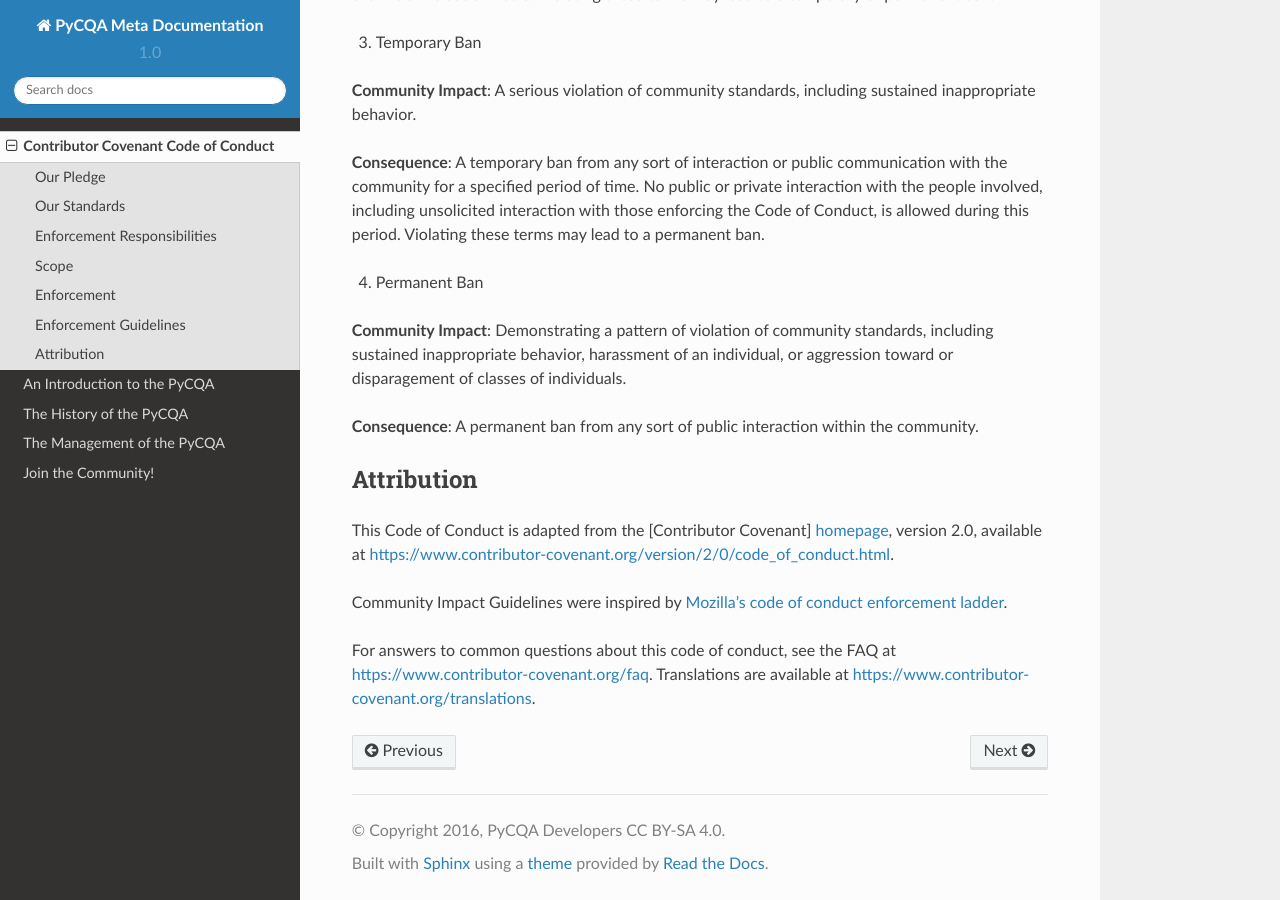
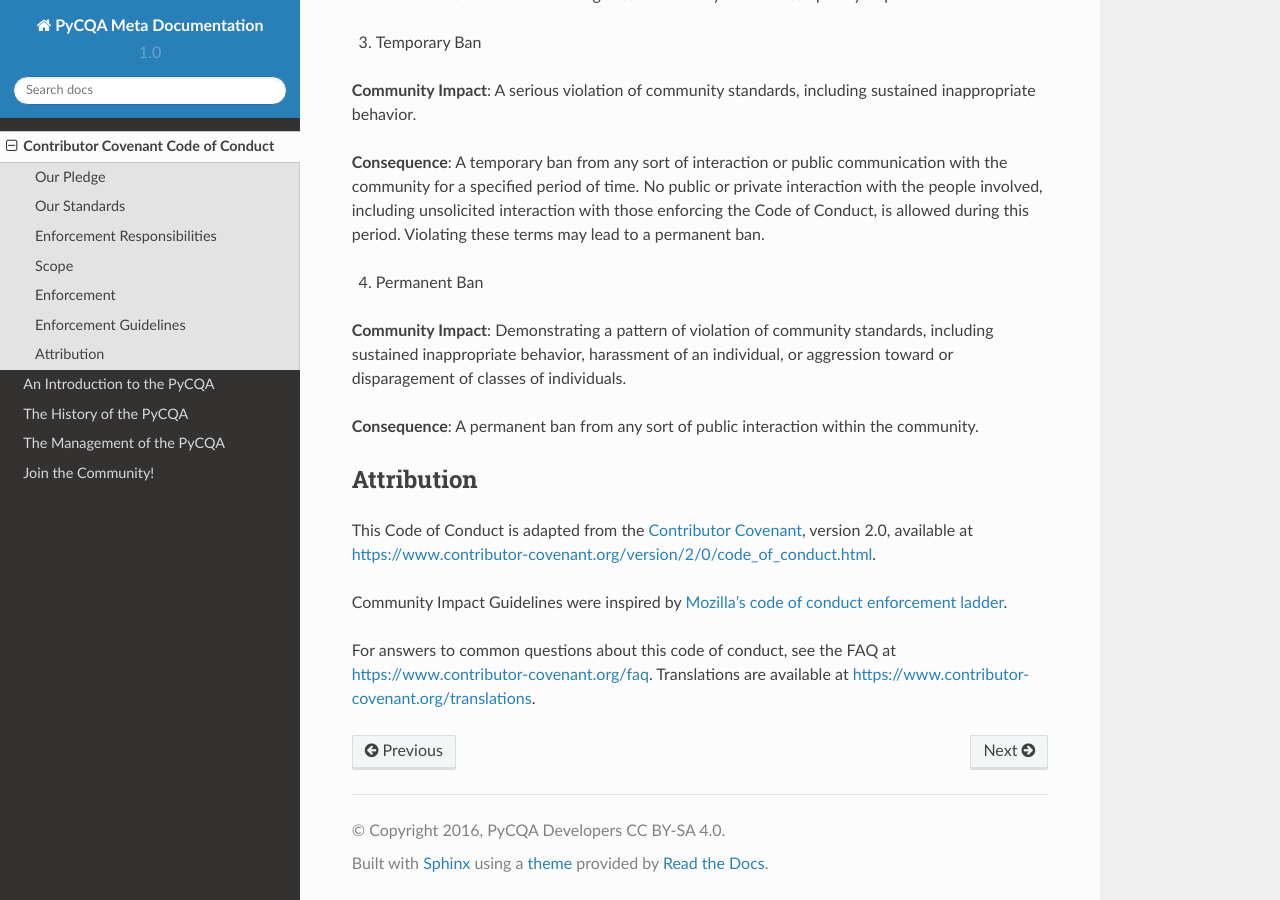
Before and after one commit to PyCQA/meta, a Sphinx documentation site: the page built from source/code-of-conduct.rst, in a window 1280 px wide and 900 px high, scrolled down 2097 px. Built offline with Sphinx 7.4.7 and the Read the Docs theme 2.0.0, drawn with Linux system fonts in a browser that asks for light colours.

Commit message:
fix: fix render error

```diff
--- a/source/code-of-conduct.rst
+++ b/source/code-of-conduct.rst
@@ -124,14 +124,14 @@ the community.
 Attribution
 ===========
 
-This Code of Conduct is adapted from the [Contributor Covenant] `homepage`_,
+This Code of Conduct is adapted from the `Contributor Covenant`_,
 version 2.0, available at
 https://www.contributor-covenant.org/version/2/0/code_of_conduct.html.
 
 Community Impact Guidelines were inspired by `Mozilla's code of conduct
 enforcement ladder <https://github.com/mozilla/inclusion>`_.
 
-.. _homepage: https://www.contributor-covenant.org
+.. _Contributor Covenant: https://www.contributor-covenant.org
 
 For answers to common questions about this code of conduct, see the FAQ at
 https://www.contributor-covenant.org/faq. Translations are available at
```
